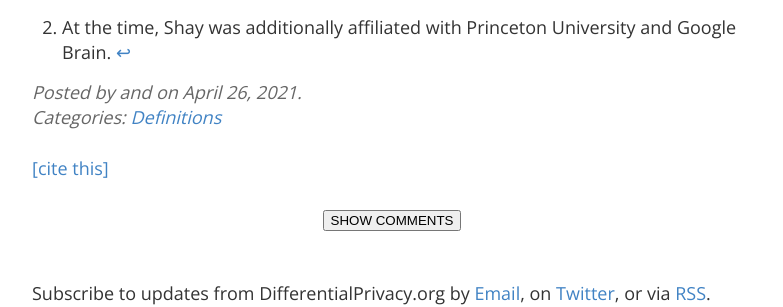
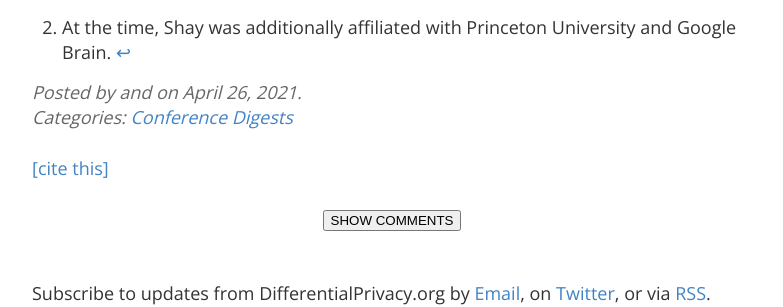
Before and after one commit to differentialprivacy/differentialprivacy, a Jekyll site: the page built from _posts/2021-04-26-alt-highlights.md, in a window 1280 px wide and 900 px high, scrolled down 8567 px. Shown: the part 543-850 px from the top of the window, without its empty margins (248-1031 px from the left). Built offline with Jekyll 4.4.1, drawn with Linux system fonts in a browser that asks for light colours; comment, search, counter and statistics services are not loaded.

Commit message:
alt highlights

```diff
--- a/_posts/2021-04-26-alt-highlights.md
+++ b/_posts/2021-04-26-alt-highlights.md
@@ -5,8 +5,8 @@ comments: true
 authors:
     - kushbhatia
     - margalitglasgow
-categories: Definitions
-timestamp: 21:00:00 -0400
+categories: [Conference Digests]
+timestamp: 12:00:00 -0400
 ---
 
 Welcome to ALT Highlights, a series of blog posts spotlighting various happenings at the recent conference [ALT 2021](http://algorithmiclearningtheory.org/alt2021/), including plenary talks, tutorials, trends in learning theory, and more!
```
